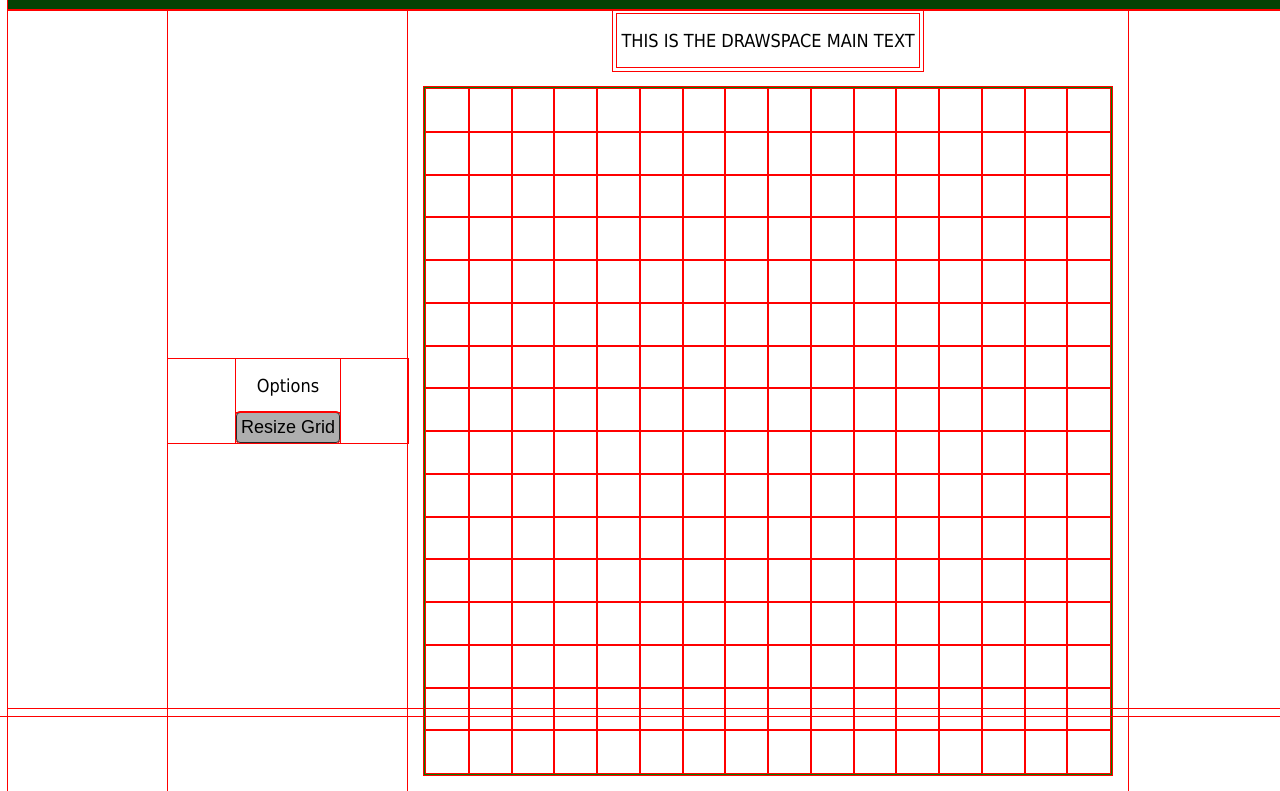
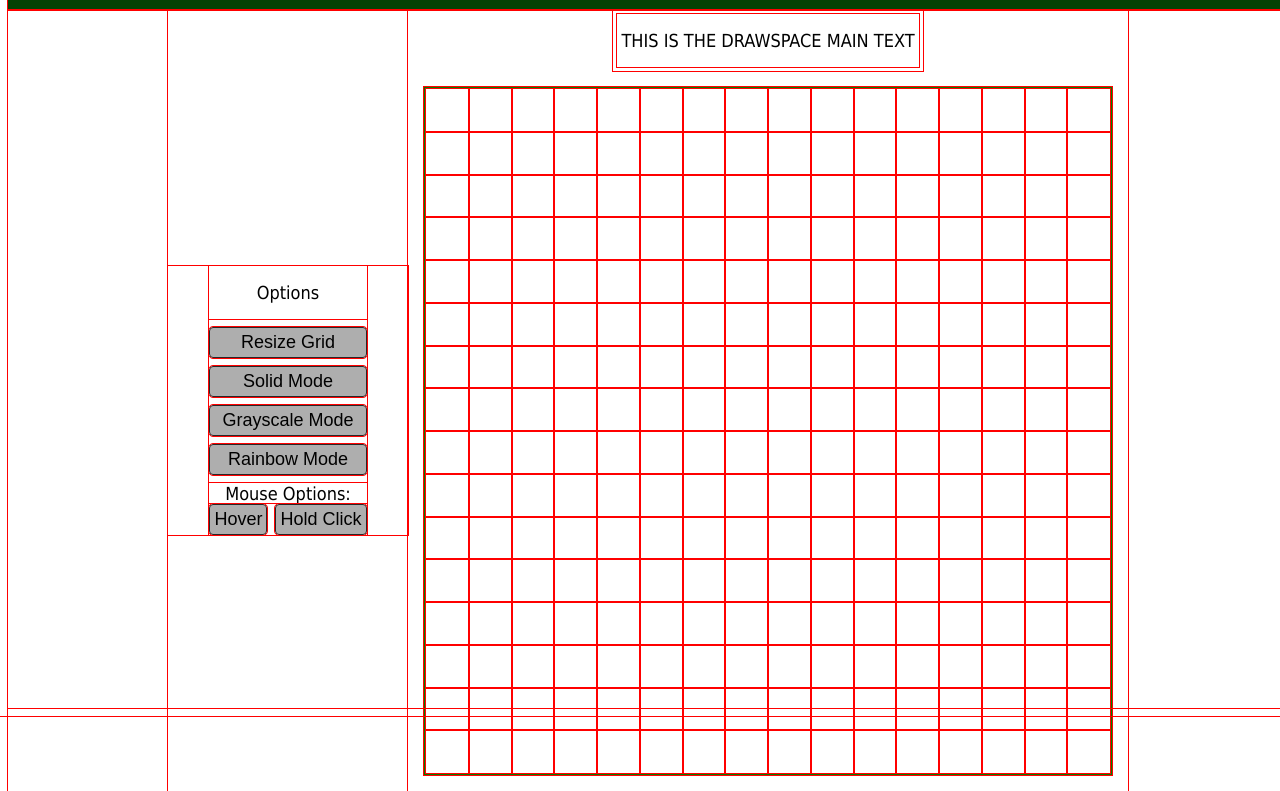
Before and after one commit to ki-me-o/etch-a-sketch, a plain HTML site: page index.html in a window 1280 px wide. Shown: the part 100-891 px from the top of the page. Drawn offline with Linux system fonts and the light colour scheme.

Commit message:
Add flex rules to options

```diff
--- a/index.html
+++ b/index.html
@@ -25,6 +25,16 @@
                 <div class="options">
                     <div class="maintext">Options</div>
                     <button class="grid">Resize Grid</button>
+                    <button class="solid">Solid Mode</button>
+                    <button class="grayscale">Grayscale Mode</button>
+                    <button class="rainbow">Rainbow Mode</button>
+
+                    <div class="mouse">Mouse Options:
+                        <div class="mouse-buttons">
+                            <button class="hovermode">Hover</button>
+                            <button class="Hold Mode">Hold Click</button>
+                        </div>
+                    </div>
                 </div>
             </div>
             <div class="right">
--- a/styles.css
+++ b/styles.css
@@ -96,3 +96,23 @@ button {
     align-items: center;
     padding: 32px 0;
 }
+
+.mouse {
+    display: flex;
+    flex-direction: column;
+
+}
+
+.mouse-buttons {
+    display: flex;
+    flex-direction: row;
+    gap: 8px;
+    align-items: center;
+    justify-content: center;
+}
+
+.options {
+    display: flex;
+    flex-direction: column;
+    gap: 8px;
+}
```
